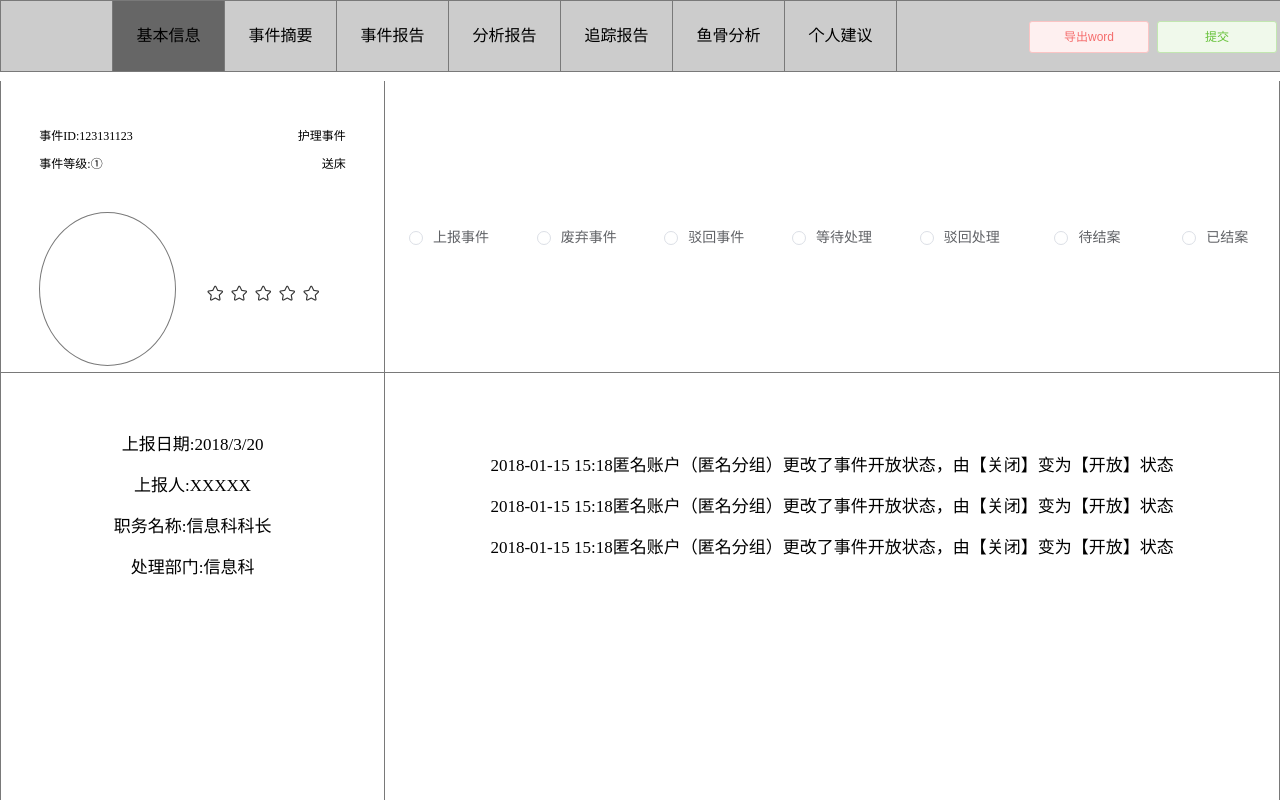
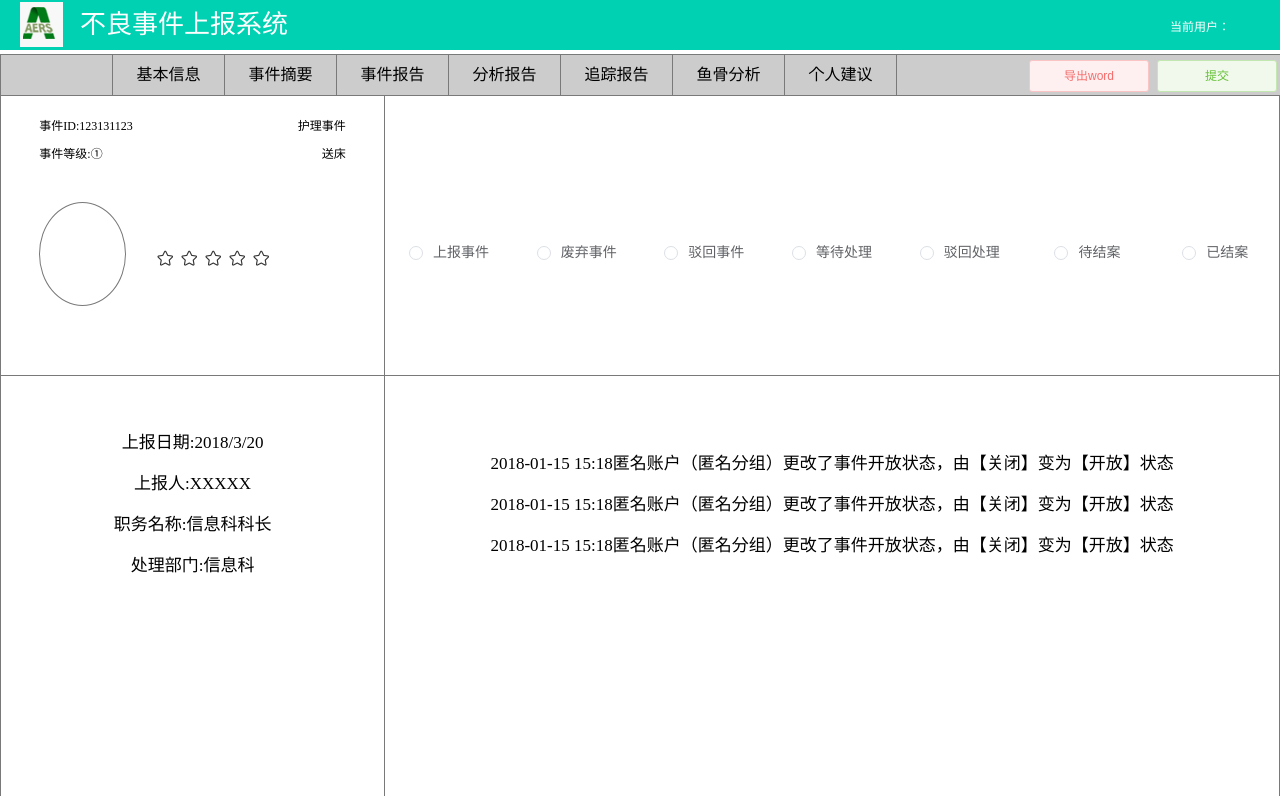
Before and after one commit to chengfengli/ManagementSystem, a Vue app: page /#/eventList in a window 1280 px wide. Built offline with nearby package versions, Linux system fonts and the light colour scheme; sample sign-in values are in the browser's storage; a web font is replaced by a local one.

Commit message:
【更新日志】：系统设置，事件处理所有页面基本完成

```diff
--- a/src/components/page/eventProcessing/basicInfo.vue
+++ b/src/components/page/eventProcessing/basicInfo.vue
@@ -1,7 +1,7 @@
 <template>
     <div class="basicInfo">
-      <article style="height: 40%;margin-top: 11px;">
-        <section class="basicInfo-grade" >
+      <article style="height: 40%;">
+        <section class="basicInfo-grade" style="padding: 20px 0;box-sizing: border-box;" >
           <aside class="clear-fix" style="text-align: left;">
             <div class="set-left">
               <label>事件ID:</label>
@@ -17,7 +17,7 @@
             <div class="set-right">送床</div>
           </aside>
           <aside style="margin-top: 40px;">
-            <section style="display: inline-block;padding: 50px;box-sizing: border-box;border: 1px solid #797979;border-radius: 50%;">
+            <section style="display: inline-block;padding: 25px;box-sizing: border-box;border: 1px solid #797979;border-radius: 50%;">
               <i class="proFont" style="font-size: 45px;">&#xe62c;</i>
             </section>
             <section style="display: inline-block;margin-left: 30px;">
@@ -94,6 +94,9 @@
         value3: null,
         radio: 3
       }
+    },
+    components: {
+
     }
   }
 </script>
@@ -104,11 +107,11 @@
     width: 100%;
     overflow: hidden;
     position: relative;
+
   }
   .basicInfo article{display: flex;}
   .basicInfo .basicInfo-grade{
     flex: 3;
-    padding: 45px 0;
     box-sizing: border-box;
     border-left: 1px solid #797979;
     border-right: 1px solid #797979;
--- a/src/components/page/eventProcessing/eventHeader.vue
+++ b/src/components/page/eventProcessing/eventHeader.vue
@@ -2,13 +2,13 @@
     <div class="eventHeader">
       <aside class="h-left">
         <section><i class="proFont" style="font-size: 35px;">&#xe62b;</i></section>
-        <section :class="{active:activeControl.basicInfo}" @click="monitorActiveBtn('basicInfo'),activePage('showBasicInfo')">基本信息</section>
-        <section :class="{active:activeControl.eventAbstract}" @click="monitorActiveBtn('eventAbstract'),activePage('showEventAbstract')">事件摘要</section>
-        <section :class="{active:activeControl.eventReport}" @click="monitorActiveBtn('eventReport'),activePage('showEventReport')">事件报告</section>
-        <section :class="{active:activeControl.msaReport}" @click="monitorActiveBtn('msaReport'),activePage('showMsaReport')">分析报告</section>
-        <section :class="{active:activeControl.trackReport}" @click="monitorActiveBtn('trackReport'),activePage('showTrackReport')">追踪报告</section>
-        <section :class="{active:activeControl.fishboneMsa}" @click="monitorActiveBtn('fishboneMsa'),activePage('showFishboneMsa')">鱼骨分析</section>
-        <section :class="{active:activeControl.personAdvice}" @click="monitorActiveBtn('personAdvice'),activePage('showPersonAdvice')">个人建议</section>
+        <section :class="{active:activeControl.basicInfo}" @click="monitorActiveBtn('basicInfo','showBasicInfo')">基本信息</section>
+        <section :class="{active:activeControl.eventAbstract}" @click="monitorActiveBtn('eventAbstract','showAbstract')">事件摘要</section>
+        <section :class="{active:activeControl.eventReport}" @click="monitorActiveBtn('eventReport','showReport')">事件报告</section>
+        <section :class="{active:activeControl.msaReport}" @click="monitorActiveBtn('msaReport','showMsaReport')">分析报告</section>
+        <section :class="{active:activeControl.trackReport}" @click="monitorActiveBtn('trackReport','showTrackReport')">追踪报告</section>
+        <section :class="{active:activeControl.fishboneMsa}" @click="monitorActiveBtn('fishboneMsa','showFishboneMsa')">鱼骨分析</section>
+        <section :class="{active:activeControl.personAdvice}" @click="monitorActiveBtn('personAdvice','showPersonAdvice')">个人建议</section>
       </aside>
       <aside class="h-right">
         <section></section>
@@ -34,15 +34,18 @@
         }
       },
     methods: {
-      monitorActiveBtn: function (activeName) {
+      monitorActiveBtn: function (activeName, pageName){
         for(let i in this.activeControl){
           if(i == activeName){
             this.activeControl[i] = true;
-          }else {this.activeControl[i] = false;}
+          }else {
+            this.activeControl[i] = false;
+          }
         }
+        this.$emit("monitorActivePage", pageName);
       },
       activePage: function (name) {
-        this.$emit("monitorActivePage", name);
+        //this.$emit("monitorActivePage", name);
       },
     }
   }
@@ -51,14 +54,12 @@
 <style>
   .eventHeader{
     width: 100%;
-    height: 70px;
-    position: fixed;
-    top: 0;
-    left: 0;
+    height: 40px;
     display: flex;
     border: 1px solid #797979;
     background-color: #CCCCCC;
     z-index: 100;
+    min-width: 1048px;
   }
   .eventHeader .h-left,.eventHeader .h-right{display: flex;}
   .eventHeader .h-left{flex: 7;}
@@ -67,7 +68,7 @@
   .eventHeader .h-left section,.eventHeader .h-right section{
     flex: 1;
     text-align: center;
-    line-height: 70px;
+    line-height: 40px;
     font-size: 16px;
     cursor: pointer;
   }
--- a/src/components/page/eventProcessing/eventList.vue
+++ b/src/components/page/eventProcessing/eventList.vue
@@ -1,12 +1,13 @@
 <template>
   <div class="eventList">
     <section class="eventList-h">
+      <sysHeader></sysHeader>
       <eventHeader @monitorActivePage="monitorActivePage" :monitorBtn="monitorBtn"></eventHeader>
     </section>
     <section class="eventList-m">
       <basicInfo v-if="monitorBtn.showBasicInfo" ></basicInfo>
-      <eventAbstract v-if="monitorBtn.showEventAbstract"></eventAbstract>
-      <eventReport v-if="monitorBtn.showEventReport"></eventReport>
+      <eventAbstract v-if="monitorBtn.showAbstract"></eventAbstract>
+      <eventReport v-if="monitorBtn.showReport"></eventReport>
       <msaReport v-if="monitorBtn.showMsaReport" ></msaReport>
       <trackReport v-if="monitorBtn.showTrackReport" ></trackReport>
       <fishboneMsa v-if="monitorBtn.showFishboneMsa" ></fishboneMsa>
@@ -16,6 +17,7 @@
 </template>
 
 <script>
+  import sysHeader from  '../../common/Header.vue';
   import eventHeader from "./eventHeader"
   import basicInfo from "./basicInfo"
   import eventAbstract from "./eventAbstract"
@@ -25,13 +27,13 @@
   import fishboneMsa from "./fishboneMsa"
   import personAdvice from "./personAdvice"
   export default {
-    name: "eventProcessing",
+    name: "eventList",
     data() {
       return{
         monitorBtn: {
           showBasicInfo: true,
-          showEventAbstract: false,
-          showEventReport: false,
+          showAbstract: false,
+          showReport: false,
           showMsaReport: false,
           showTrackReport: false,
           showFishboneMsa: false,
@@ -45,11 +47,14 @@
         for(let i in this.monitorBtn){
           if(i == activePageName){
             this.monitorBtn[i] = true;
-          }else {this.monitorBtn[i] = false;}
+          }else {
+            this.monitorBtn[i] = false;
+          }
         }
       },
     },
     components: {
+      sysHeader,
       eventHeader,
       basicInfo,
       eventAbstract,
@@ -68,8 +73,7 @@
     width: 100%;
   }
   .eventList .eventList-m{
-    height: calc(100% - 70px);
+    height: calc(100% - 100px);
     width: 100%;
-    padding-top: 70px;
   }
 </style>
--- a/src/components/page/eventProcessing/eventReport.vue
+++ b/src/components/page/eventProcessing/eventReport.vue
@@ -1,13 +1,56 @@
 <template>
-  <div class="eventReport">事件报告</div>
+  <div class="eventReport">
+    <aside class="report-menu">
+      <section :class="{active:reportMenu.medical}">医疗事件</section>
+      <section :class="{active:reportMenu.event}">事件情况描述</section>
+      <section :class="{active:reportMenu.common}">一般情况</section>
+      <section :class="{active:reportMenu.site}">现场情况</section>
+      <section :class="{active:reportMenu.others}">其他情况</section>
+    </aside>
+    <aside class="report-table">
+      根据后台返回的数据生成对应的页面元素（不可编辑）
+      分析报告和追踪报告类似
+    </aside>
+  </div>
 </template>
 
 <script>
+
   export default {
-    name: "eventReport"
+    name: "eventReport",
+    data(){
+      return{
+        reportMenu: {
+          medical: true,
+          event: false,
+          common: false,
+          site: false,
+          others: false
+        }
+      }
+    }
   }
 </script>
 
-<style scoped>
-
+<style>
+  .eventReport{
+    width: 100%;
+    height: 100%;
+    display: flex;
+  }
+  .eventReport .report-menu{
+    flex: 1;
+    height: 100%;
+    text-align: center;
+    border-left: 1px solid #666;
+    border-right: 1px solid #666;
+  }
+  .eventReport .report-menu section{padding: 8px 0;border-bottom: 1px solid #666;}
+  .eventReport .report-table{
+    flex: 9;
+    width: 100%;
+    height: 100%;
+    border: 1px solid #666;
+  }
+  .active{background: #CCCCCC;}
 </style>
--- a/src/components/page/eventProcessing/fishboneMsa.vue
+++ b/src/components/page/eventProcessing/fishboneMsa.vue
@@ -1,5 +1,5 @@
 <template>
-
+  <div>fishbone-msa</div>
 </template>
 
 <script>
--- a/src/components/page/eventProcessing/msaReport.vue
+++ b/src/components/page/eventProcessing/msaReport.vue
@@ -1,5 +1,5 @@
 <template>
-
+  <div>msa-report</div>
 </template>
 
 <script>
--- a/src/components/page/eventProcessing/personAdvice.vue
+++ b/src/components/page/eventProcessing/personAdvice.vue
@@ -1,5 +1,32 @@
 <template>
-
+  <div class="personAdvice">
+    <article class="personAdvice-container">
+      <header class="personAdvice-h">
+        <section>发布时间排序</section>
+        <section>点赞数量排序</section>
+        <section>删除建议</section>
+        <section>编辑建议</section>
+      </header>
+      <main class="personAdvice-m">
+        <div style=" border-bottom: 1px solid #797979;">
+          <section class="personAdvice-content">
+            <span class="content-title">发布人</span>
+            <div class="content-data">
+              <span>存在问题</span>
+              <div>内容</div>
+            </div>
+          </section>
+          <section class="personAdvice-content">
+            <span class="content-title">赞（100）</span>
+            <div class="content-data">
+              <span>改进措施</span>
+              <div>内容</div>
+            </div>
+          </section>
+        </div>
+      </main>
+    </article>
+  </div>
 </template>
 
 <script>
@@ -8,6 +35,37 @@
   }
 </script>
 
-<style scoped>
+<style>
+  .personAdvice{
+    width: 100%;
+    height: 100%;
+    padding: 20px 40px;
+    box-sizing: border-box;
+  }
+  .personAdvice .personAdvice-container{
+    border: 1px solid #797979;
+    width: 100%;
+    height: 100%;
+  }
+  .personAdvice-h{padding: 9px 20px;border-bottom: 1px solid #797979;}
+  .personAdvice-h section{
+    display: inline-block;
+    padding: 4px 20px;
+    border: 1px solid #797979;
+    margin-right: 15px;
+  }
+  .personAdvice-m{
+    padding: 9px 20px;
+    box-sizing: border-box;
+  }
+  .personAdvice-m .personAdvice-content{
+    width: 90%;
+    display: flex;
+    margin: auto;
+    padding: 8px 0;
 
+  }
+  .personAdvice-content .content-title{flex: 1;text-align: center;}
+  .personAdvice-content .content-data{flex: 9;}
+  .personAdvice-content .content-data div{border: 1px solid #797979;padding: 10px 0;text-align: center;}
 </style>
--- a/src/components/page/eventProcessing/trackReport.vue
+++ b/src/components/page/eventProcessing/trackReport.vue
@@ -1,5 +1,5 @@
 <template>
-
+  <div>track-report</div>
 </template>
 
 <script>
--- a/static/css/public.css
+++ b/static/css/public.css
@@ -5,6 +5,9 @@
 }
 html,body,#app{
 	height: 100%;
+  min-width: 1048px;
+  overflow-x: hidden;
+  overflow-y: auto;
 }
 .no-border{
 	border: 0;
```
